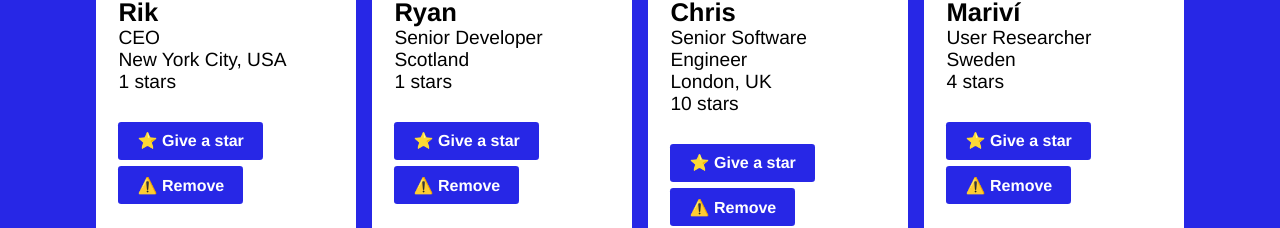
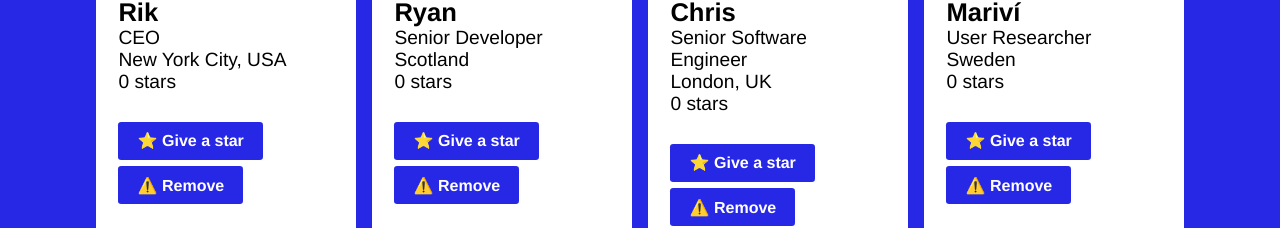
Before and after one commit to isabelxklee/react-lecture, a React (Create React App) app: page / in a window 1280 px wide. Shown: the part 508-736 px from the top of the page. Built offline with nearby package versions, Linux system fonts and the light colour scheme; data requests are answered from the project's data file.

Commit message:
built delete function

```diff
--- a/db.json
+++ b/db.json
@@ -6,7 +6,7 @@
       "role": "CEO",
       "picture": "https://ca.slack-edge.com/T0123FT5DTQ-U012D4JTHCN-018724686353-512",
       "location": "New York City, USA",
-      "stars": 1
+      "stars": 0
     },
     {
       "id": 2,
@@ -14,7 +14,7 @@
       "role": "Senior Developer",
       "picture": "https://ca.slack-edge.com/T0123FT5DTQ-U012D33N3PG-96b4eb87ac4c-512",
       "location": "Scotland",
-      "stars": 1
+      "stars": 0
     },
     {
       "id": 3,
@@ -22,7 +22,7 @@
       "role": "Senior Software Engineer",
       "picture": "https://ca.slack-edge.com/T0123FT5DTQ-U0128S6U0AH-a4fad2a5e6e7-512",
       "location": "London, UK",
-      "stars": 10
+      "stars": 0
     },
     {
       "id": 4,
@@ -30,7 +30,7 @@
       "role": "User Researcher",
       "picture": "https://ca.slack-edge.com/T0123FT5DTQ-U0139LJDCN4-0759399dafb5-512",
       "location": "Sweden",
-      "stars": 4
+      "stars": 0
     },
     {
       "id": 5,
@@ -38,7 +38,7 @@
       "role": "Designer",
       "picture": "https://ca.slack-edge.com/T0123FT5DTQ-U0139LUU6DN-2d3fefded8fa-512",
       "location": "Portugal",
-      "stars": 1
+      "stars": 0
     },
     {
       "id": 6,
@@ -46,7 +46,7 @@
       "role": "Head of Content",
       "picture": "https://ca.slack-edge.com/T0123FT5DTQ-U0139MF5D40-56c119a92454-512",
       "location": "Vancouver, Canada",
-      "stars": 1
+      "stars": 0
     },
     {
       "id": 7,
@@ -54,7 +54,7 @@
       "role": "Strategy, Data, + Operations",
       "picture": "https://ca.slack-edge.com/T0123FT5DTQ-U012YF4MRQR-3bf470b2a774-512",
       "location": "Los Angeles, USA",
-      "stars": 1
+      "stars": 0
     },
     {
       "id": 8,
@@ -62,7 +62,7 @@
       "role": "Customer Support Specialist",
       "picture": "https://ca.slack-edge.com/T0123FT5DTQ-U012D4DUF8W-efc1d0872a37-512",
       "location": "UK",
-      "stars": 1
+      "stars": 0
     },
     {
       "id": 9,
@@ -70,7 +70,7 @@
       "role": "Community",
       "picture": "https://ca.slack-edge.com/T08DYEW8M-U011DH6B1RC-596ec199cc7a-512",
       "location": "New York City, USA",
-      "stars": 1
+      "stars": 0
     },
     {
       "id": 10,
@@ -78,7 +78,7 @@
       "role": "Educator",
       "picture": "https://ca.slack-edge.com/T0123FT5DTQ-U0141B6R423-9c7a0fb66a54-512",
       "location": "Hong Kong",
-      "stars": 1
+      "stars": 0
     },
     {
       "id": 11,
@@ -86,7 +86,7 @@
       "role": "Educator",
       "picture": "https://ca.slack-edge.com/T0123FT5DTQ-U01ADG8UZ51-8655b4512312-512",
       "location": "San Francisco, USA",
-      "stars": 1
+      "stars": 0
     },
     {
       "id": 12,
@@ -94,7 +94,7 @@
       "role": "Senior Product Designer",
       "picture": "https://ca.slack-edge.com/T0123FT5DTQ-U018VPNAM5H-a661f5c1a344-512",
       "location": "New York City, USA",
-      "stars": 1
+      "stars": 0
     },
     {
       "id": 13,
@@ -102,15 +102,7 @@
       "role": "Teacher",
       "picture": "https://ca.slack-edge.com/T0123FT5DTQ-U01CW1YEEAE-745aa26b6c8c-512",
       "location": "New York City, USA",
-      "stars": 1
-    },
-    {
-      "name": "Frankie",
-      "role": "Office Cat",
-      "location": "New York",
-      "picture": "https://pbs.twimg.com/media/Eg3df9aWAAU_jZg?format=jpg&name=large",
-      "id": 14,
-      "stars": 14
+      "stars": 0
     }
   ]
 }
--- a/src/App.js
+++ b/src/App.js
@@ -38,12 +38,21 @@ class App extends Component {
     })
   }
 
+  deleteMember = (deletedId) => {
+    let newArray = this.state.teamMembers.filter((member) => {
+      return member.id !== deletedId
+    })
+    this.setState({
+      teamMembers: newArray
+    })
+  }
+
   render() {
     return (
       <div>
         <h1>SuperHi Team Directory</h1>
         <p>Here are all the wonderful members of SuperHi!</p>
-        <TeamContainer teamMembers={this.state.teamMembers} updateMember={this.updateMember}/>
+        <TeamContainer teamMembers={this.state.teamMembers} updateMember={this.updateMember} deleteMember={this.deleteMember}/>
         <NewMemberForm addNewMember={this.addNewMember} />
       </div>
     )
--- a/src/TeamContainer.jsx
+++ b/src/TeamContainer.jsx
@@ -3,7 +3,7 @@ import TeamMember from './TeamMember.jsx'
 
 const TeamContainer = (props) => {
   let teamArray = props.teamMembers.map((member) => {
-    return <TeamMember key={member.id} teamMember={member} updateMember={props.updateMember}/>
+    return <TeamMember key={member.id} teamMember={member} updateMember={props.updateMember} deleteMember={props.deleteMember}/>
   })
 
   return (
--- a/src/TeamMember.jsx
+++ b/src/TeamMember.jsx
@@ -1,11 +1,7 @@
 import React, { Component } from 'react'
 
 class TeamMember extends Component {
-  state = {
-
-  }
-
-  handleClick = (event) => {
+  handleStars = (event) => {
     let {id, stars} = this.props.teamMember
 
     fetch(`http://localhost:3000/team-members/${id}`, {
@@ -23,6 +19,18 @@ class TeamMember extends Component {
     })
   }
 
+  handleDelete = (event) => {
+    let {id} = this.props.teamMember
+
+    fetch(`http://localhost:3000/team-members/${id}`, {
+      method: "DELETE"
+    })
+    .then(r => r.json())
+    .then(() => {
+      this.props.deleteMember(id)
+    })
+  }
+
   render() {
     let {name, role, location, picture, stars} = this.props.teamMember
 
@@ -35,8 +43,8 @@ class TeamMember extends Component {
         <p>{stars} stars</p>
 
         <div className="btn-group">
-          <button onClick={this.handleClick}><span role="img" aria-label="star">⭐️ </span>Give a star</button>
-          <button><span role="img" aria-label="yellow-warning-sign">⚠️ </span>Remove</button>
+          <button onClick={this.handleStars}><span role="img" aria-label="star">⭐️ </span>Give a star</button>
+          <button onClick={this.handleDelete}><span role="img" aria-label="yellow-warning-sign">⚠️ </span>Remove</button>
         </div>
       </div>
     )
```
